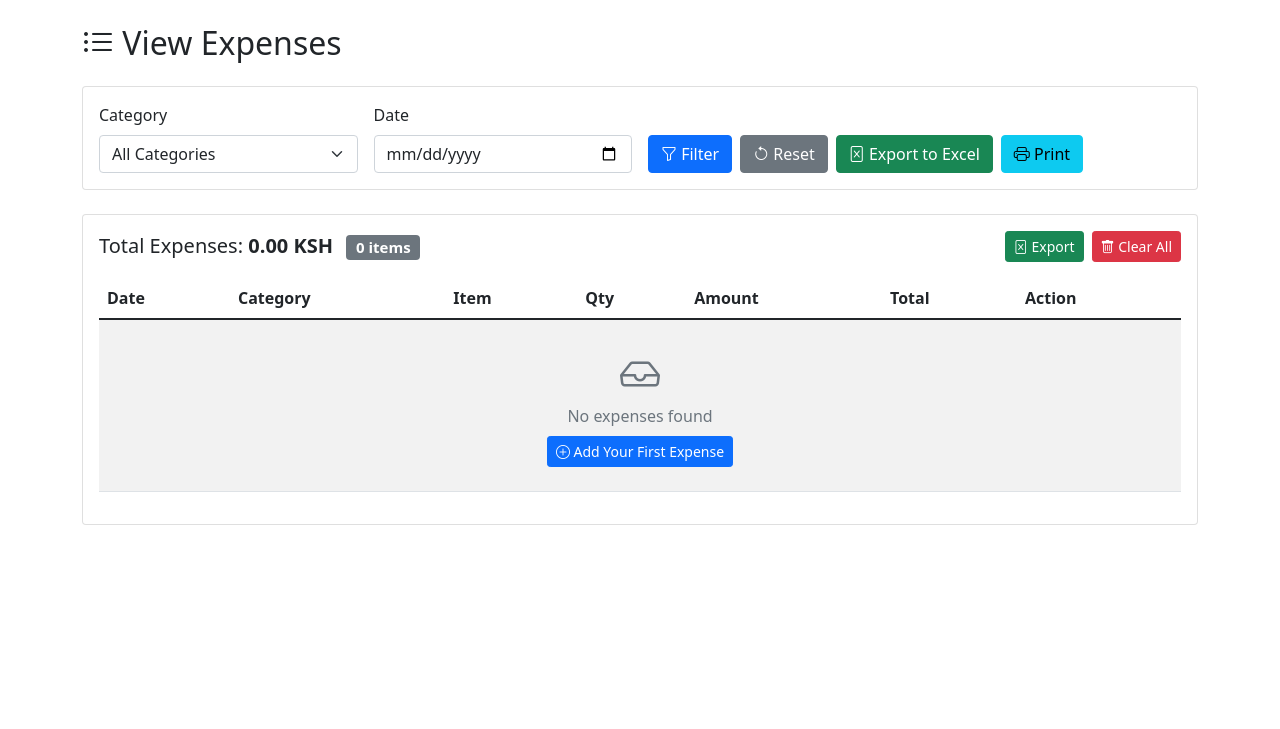
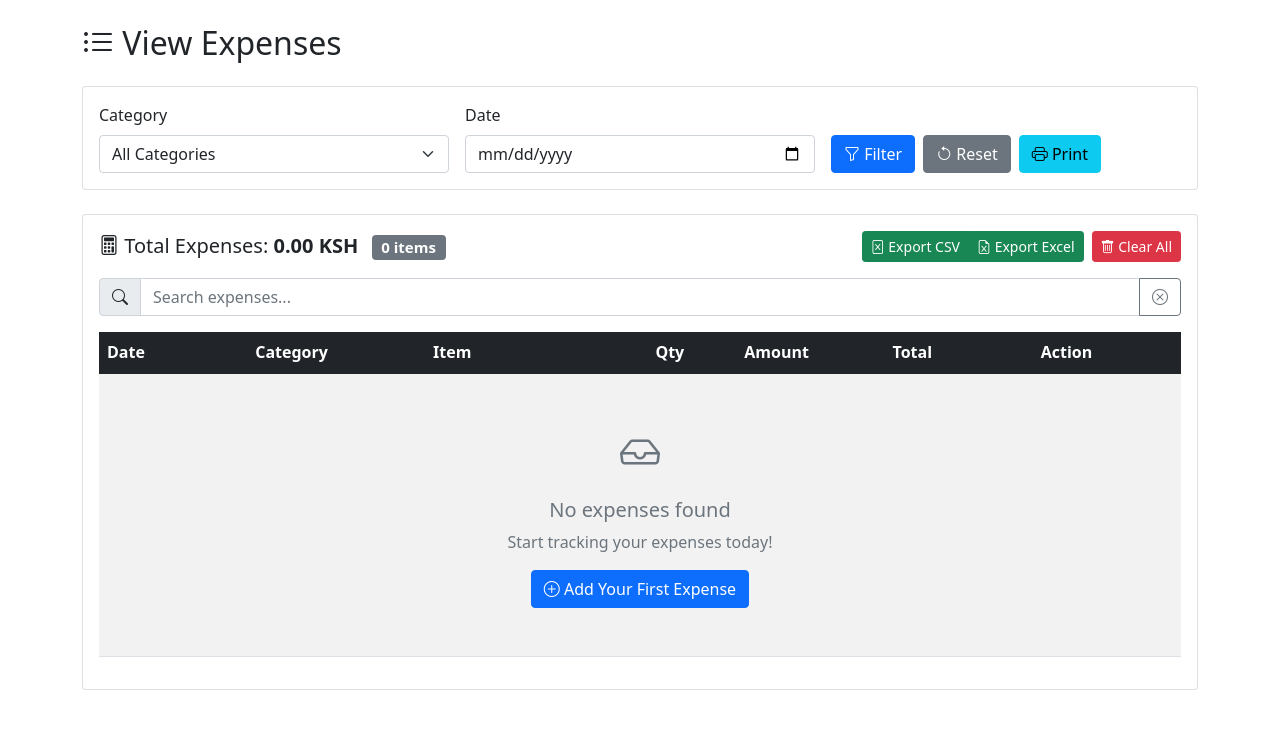
Before and after one commit to Mary-softeng/expense-tracker, a Flask app: page /expenses in a window 1280 px wide. Shown: the part 56-785 px from the top of the page. Run offline with Flask 3, Linux system fonts and the light colour scheme.

Commit message:
updating requirements and app.py

```diff
--- a/app.py
+++ b/app.py
@@ -12,18 +12,14 @@ app.config['SECRET_KEY'] = os.environ.get('SECRET_KEY', 'your-secret-key-here')
 # Database configuration for Render
 database_url = os.environ.get('DATABASE_URL')
 if database_url:
-    # Fix for PostgreSQL on Render
     if database_url.startswith('postgres://'):
         database_url = database_url.replace('postgres://', 'postgresql://', 1)
     app.config['SQLALCHEMY_DATABASE_URI'] = database_url
 else:
-    # Fallback to SQLite with persistent storage
-    # Create data directory if it doesn't exist
+    # Local development with SQLite
     data_dir = os.path.join(os.path.dirname(os.path.abspath(__file__)), 'data')
     if not os.path.exists(data_dir):
         os.makedirs(data_dir)
-
-    # Use SQLite file in persistent directory
     db_path = os.path.join(data_dir, 'expenses.db')
     app.config['SQLALCHEMY_DATABASE_URI'] = f'sqlite:///{db_path}'
 
@@ -53,7 +49,7 @@ def init_db():
     with app.app_context():
         db.create_all()
 
-        # Check if categories exist
+        # Add default categories if they don't exist
         if Category.query.count() == 0:
             default_categories = [
                 ('Fare', 4000),
@@ -79,68 +75,89 @@ init_db()
 @app.route('/')
 def index():
     """Home page - landing page"""
-    total_expenses = Expense.query.count()
-    total_amount = db.session.query(func.sum(Expense.total)).scalar() or 0
-    categories = Category.query.count()
+    try:
+        total_expenses = Expense.query.count()
+        total_amount = db.session.query(func.sum(Expense.total)).scalar() or 0
+        categories = Category.query.count()
 
-    current_month = datetime.now().strftime('%Y-%m')
-    monthly_spent = db.session.query(func.sum(Expense.total)).filter(
-        Expense.date.like(f'{current_month}%')
-    ).scalar() or 0
+        current_month = datetime.now().strftime('%Y-%m')
+        monthly_spent = db.session.query(func.sum(Expense.total)).filter(
+            Expense.date.like(f'{current_month}%')
+        ).scalar() or 0
 
-    return render_template('index.html',
-                         total_expenses=total_expenses,
-                         total_amount=float(total_amount),
-                         categories=categories,
-                         monthly_spent=float(monthly_spent))
+        return render_template('index.html',
+                             total_expenses=total_expenses,
+                             total_amount=float(total_amount),
+                             categories=categories,
+                             monthly_spent=float(monthly_spent))
+    except Exception as e:
+        print(f"Index error: {str(e)}")
+        return render_template('index.html',
+                             total_expenses=0,
+                             total_amount=0,
+                             categories=0,
+                             monthly_spent=0)
 
 @app.route('/dashboard')
 def dashboard():
     """Dashboard with summary and charts"""
-    categories = Category.query.all()
+    try:
+        categories = Category.query.all()
 
-    current_month = datetime.now().strftime('%Y-%m')
+        current_month = datetime.now().strftime('%Y-%m')
 
-    monthly_data = []
-    total_budget = 0
-    total_spent = 0
+        monthly_data = []
+        total_budget = 0
+        total_spent = 0
 
-    for category in categories:
-        monthly_spent = db.session.query(func.sum(Expense.total)).filter(
-            Expense.category_id == category.id,
-            Expense.date.like(f'{current_month}%')
-        ).scalar() or 0
+        for category in categories:
+            monthly_spent = db.session.query(func.sum(Expense.total)).filter(
+                Expense.category_id == category.id,
+                Expense.date.like(f'{current_month}%')
+            ).scalar() or 0
 
-        monthly_spent = float(monthly_spent) if monthly_spent else 0.0
+            monthly_spent = float(monthly_spent) if monthly_spent else 0.0
 
-        total_spent += monthly_spent
-        total_budget += category.budget
+            total_spent += monthly_spent
+            total_budget += category.budget
 
-        percentage = (monthly_spent / category.budget * 100) if category.budget > 0 else 0
+            percentage = (monthly_spent / category.budget * 100) if category.budget > 0 else 0
 
-        monthly_data.append({
-            'name': category.name,
-            'budget': float(category.budget),
-            'spent': monthly_spent,
-            'remaining': float(category.budget - monthly_spent),
-            'percentage': float(min(percentage, 100))
-        })
+            monthly_data.append({
+                'name': category.name,
+                'budget': float(category.budget),
+                'spent': monthly_spent,
+                'remaining': float(category.budget - monthly_spent),
+                'percentage': float(min(percentage, 100))
+            })
 
-    recent_expenses = Expense.query.join(Category).order_by(
-        Expense.date.desc(), Expense.created_at.desc()
-    ).limit(10).all()
+        recent_expenses = Expense.query.join(Category).order_by(
+            Expense.date.desc(), Expense.created_at.desc()
+        ).limit(10).all()
 
-    return render_template('dashboard.html',
-                         monthly_data=monthly_data,
-                         recent_expenses=recent_expenses,
-                         total_budget=float(total_budget),
-                         total_spent=float(total_spent),
-                         current_month=current_month)
+        return render_template('dashboard.html',
+                             monthly_data=monthly_data,
+                             recent_expenses=recent_expenses,
+                             total_budget=float(total_budget),
+                             total_spent=float(total_spent),
+                             current_month=current_month)
+    except Exception as e:
+        print(f"Dashboard error: {str(e)}")
+        flash(f'Error loading dashboard: {str(e)}', 'error')
+        return render_template('dashboard.html',
+                             monthly_data=[],
+                             recent_expenses=[],
+                             total_budget=0,
+                             total_spent=0,
+                             current_month=datetime.now().strftime('%Y-%m'))
 
 @app.route('/add', methods=['GET', 'POST'])
 def add_expense():
     """Add a new expense"""
-    categories = Category.query.all()
+    try:
+        categories = Category.query.all()
+    except:
+        categories = []
 
     if request.method == 'POST':
         category_id = request.form.get('category_id')
@@ -188,6 +205,46 @@ def add_expense():
             db.session.rollback()
 
     return render_template('add_expense.html', categories=categories, now=datetime.now())
+
+@app.route('/expenses')
+def view_expenses():
+    """View all expenses with filtering"""
+    try:
+        category_filter = request.args.get('category', 'All')
+        date_filter = request.args.get('date', '')
+
+        query = Expense.query.join(Category)
+
+        if category_filter != 'All':
+            query = query.filter(Category.name == category_filter)
+
+        if date_filter:
+            query = query.filter(Expense.date == date_filter)
+
+        expenses = query.order_by(Expense.date.desc()).all()
+        categories = Category.query.all()
+
+        total = sum(e.total for e in expenses)
+
+        return render_template('view_expenses.html',
+                             expenses=expenses,
+                             categories=categories,
+                             category_filter=category_filter,
+                             date_filter=date_filter,
+                             total=total)
+    except Exception as e:
+        print(f"Expenses error: {str(e)}")
+        flash(f'Error loading expenses: {str(e)}', 'error')
+        try:
+            categories = Category.query.all()
+        except:
+            categories = []
+        return render_template('view_expenses.html',
+                             expenses=[],
+                             categories=categories,
+                             category_filter='All',
+                             date_filter='',
+                             total=0)
 
 @app.route('/add_category', methods=['POST'])
 def add_category():
@@ -262,31 +319,64 @@ def edit_expense(expense_id):
 
     return render_template('edit_expense.html', expense=expense, categories=categories, now=datetime.now())
 
-@app.route('/expenses')
-def view_expenses():
-    """View all expenses with filtering"""
-    category_filter = request.args.get('category', 'All')
-    date_filter = request.args.get('date', '')
+@app.route('/export_excel')
+def export_excel():
+    """Export expenses to Excel"""
+    try:
+        category_filter = request.args.get('category', 'All')
+        date_filter = request.args.get('date', '')
 
-    query = Expense.query.join(Category)
+        query = Expense.query.join(Category)
 
-    if category_filter != 'All':
-        query = query.filter(Category.name == category_filter)
+        if category_filter != 'All':
+            query = query.filter(Category.name == category_filter)
 
-    if date_filter:
-        query = query.filter(Expense.date == date_filter)
+        if date_filter:
+            query = query.filter(Expense.date == date_filter)
 
-    expenses = query.order_by(Expense.date.desc()).all()
-    categories = Category.query.all()
+        expenses = query.order_by(Expense.date.desc()).all()
 
-    total = sum(e.total for e in expenses)
+        if not expenses:
+            flash('No expenses to export!', 'error')
+            return redirect(url_for('view_expenses'))
 
-    return render_template('view_expenses.html',
-                         expenses=expenses,
-                         categories=categories,
-                         category_filter=category_filter,
-                         date_filter=date_filter,
-                         total=total)
+        # Try Excel export with pandas
+        try:
+            import pandas as pd
+
+            data = []
+            for expense in expenses:
+                data.append({
+                    'Date': expense.date,
+                    'Category': expense.category_ref.name,
+                    'Item Name': expense.item_name,
+                    'Quantity': expense.quantity,
+                    'Amount (KSH)': expense.amount,
+                    'Total (KSH)': expense.total
+                })
+
+            df = pd.DataFrame(data)
+            output = BytesIO()
+
+            with pd.ExcelWriter(output, engine='openpyxl') as writer:
+                df.to_excel(writer, sheet_name='Expenses', index=False)
+
+            output.seek(0)
+            filename = f"expenses_{datetime.now().strftime('%Y%m%d_%H%M%S')}.xlsx"
+
+            return send_file(
+                output,
+                mimetype='application/vnd.openxmlformats-officedocument.spreadsheetml.sheet',
+                as_attachment=True,
+                download_name=filename
+            )
+        except ImportError:
+            # Fallback to CSV if pandas not installed
+            return redirect(url_for('export_csv_simple'))
+
+    except Exception as e:
+        flash(f'Export error: {str(e)}', 'error')
+        return redirect(url_for('view_expenses'))
 
 @app.route('/export_csv_simple')
 def export_csv_simple():
@@ -383,6 +473,21 @@ def clear_all_expenses():
 
     return redirect(url_for('view_expenses'))
 
+@app.route('/debug/expenses')
+def debug_expenses():
+    """Debug endpoint to check expenses"""
+    try:
+        expenses = Expense.query.all()
+        categories = Category.query.all()
+        return {
+            'expense_count': len(expenses),
+            'category_count': len(categories),
+            'expenses': [{'id': e.id, 'item': e.item_name, 'total': e.total} for e in expenses[:5]],
+            'categories': [c.name for c in categories]
+        }
+    except Exception as e:
+        return {'error': str(e)}, 500
+
 @app.errorhandler(404)
 def not_found(error):
     return render_template('404.html'), 404
--- a/templates/view_expenses.html
+++ b/templates/view_expenses.html
@@ -3,10 +3,11 @@
 {% block content %}
 <h2 class="mb-4"><i class="bi bi-list-ul"></i> View Expenses</h2>
 
+<!-- Filter Section -->
 <div class="card mb-4">
     <div class="card-body">
-        <form method="GET" class="row g-3">
-            <div class="col-md-3">
+        <form method="GET" action="{{ url_for('view_expenses') }}" class="row g-3">
+            <div class="col-md-4">
                 <label class="form-label">Category</label>
                 <select name="category" class="form-select">
                     <option value="All" {% if category_filter == 'All' %}selected{% endif %}>All Categories</option>
@@ -17,19 +18,16 @@
                     {% endfor %}
                 </select>
             </div>
-            <div class="col-md-3">
+            <div class="col-md-4">
                 <label class="form-label">Date</label>
                 <input type="date" name="date" class="form-control" value="{{ date_filter }}">
             </div>
-            <div class="col-md-6 d-flex align-items-end gap-2 flex-wrap">
+            <div class="col-md-4 d-flex align-items-end gap-2 flex-wrap">
                 <button type="submit" class="btn btn-primary">
                     <i class="bi bi-funnel"></i> Filter
                 </button>
                 <a href="{{ url_for('view_expenses') }}" class="btn btn-secondary">
                     <i class="bi bi-arrow-counterclockwise"></i> Reset
-                </a>
-                <a href="{{ url_for('export_excel') }}" class="btn btn-success">
-                    <i class="bi bi-file-excel"></i> Export to Excel
                 </a>
                 <button type="button" class="btn btn-info" onclick="window.print()">
                     <i class="bi bi-printer"></i> Print
@@ -39,18 +37,29 @@
     </div>
 </div>
 
+<!-- Export and Summary Section -->
 <div class="card">
     <div class="card-body">
         <div class="d-flex justify-content-between align-items-center mb-3 flex-wrap">
-            <h5 class="mb-2 mb-sm-0">
-                Total Expenses: <strong>{{ "%.2f"|format(total) }} KSH</strong>
-                <span class="badge bg-secondary ms-2">{{ expenses|length }} items</span>
-            </h5>
-            <div class="d-flex gap-2">
-                <a href="{{ url_for('export_excel') }}" class="btn btn-success btn-sm">
-                    <i class="bi bi-file-excel"></i> Export
-                </a>
-                <form method="POST" action="{{ url_for('clear_all_expenses') }}" onsubmit="return confirm('Are you sure you want to clear ALL expenses? This cannot be undone!')">
+            <div>
+                <h5 class="mb-0">
+                    <i class="bi bi-calculator"></i> Total Expenses:
+                    <strong>{{ "%.2f"|format(total) }} KSH</strong>
+                    <span class="badge bg-secondary ms-2">{{ expenses|length }} items</span>
+                </h5>
+            </div>
+            <div class="d-flex gap-2 flex-wrap mt-2 mt-sm-0">
+                <div class="btn-group">
+                    <a href="{{ url_for('export_csv_simple') }}" class="btn btn-success btn-sm">
+                        <i class="bi bi-file-excel"></i> Export CSV
+                    </a>
+                    <a href="{{ url_for('export_excel') }}" class="btn btn-success btn-sm">
+                        <i class="bi bi-file-earmark-excel"></i> Export Excel
+                    </a>
+                </div>
+                <form method="POST" action="{{ url_for('clear_all_expenses') }}"
+                      onsubmit="return confirm('⚠️ Are you sure you want to clear ALL expenses? This cannot be undone!')"
+                      style="display:inline">
                     <button type="submit" class="btn btn-danger btn-sm">
                         <i class="bi bi-trash"></i> Clear All
                     </button>
@@ -58,36 +67,59 @@
             </div>
         </div>
 
+        <!-- Search Box -->
+        <div class="mb-3">
+            <div class="input-group">
+                <span class="input-group-text"><i class="bi bi-search"></i></span>
+                <input type="text" class="form-control" id="searchInput" placeholder="Search expenses..." onkeyup="filterExpenses()">
+                <button class="btn btn-outline-secondary" type="button" onclick="document.getElementById('searchInput').value='';filterExpenses();">
+                    <i class="bi bi-x-circle"></i>
+                </button>
+            </div>
+        </div>
+
+        <!-- Expenses Table -->
         <div class="table-responsive">
-            <table class="table table-striped table-hover">
-                <thead>
+            <table class="table table-striped table-hover" id="expenseTable">
+                <thead class="table-dark">
                     <tr>
-                        <th>Date</th>
-                        <th>Category</th>
-                        <th>Item</th>
-                        <th class="d-none d-sm-table-cell">Qty</th>
-                        <th class="d-none d-sm-table-cell">Amount</th>
-                        <th>Total</th>
-                        <th>Action</th>
+                        <th style="min-width: 100px;">Date</th>
+                        <th style="min-width: 120px;">Category</th>
+                        <th style="min-width: 150px;">Item</th>
+                        <th class="d-none d-sm-table-cell" style="min-width: 60px;">Qty</th>
+                        <th class="d-none d-sm-table-cell" style="min-width: 100px;">Amount</th>
+                        <th style="min-width: 100px;">Total</th>
+                        <th style="min-width: 100px;">Action</th>
                     </tr>
                 </thead>
                 <tbody>
                     {% for expense in expenses %}
                     <tr>
                         <td>{{ expense.date }}</td>
-                        <td><span class="badge bg-primary">{{ expense.category_ref.name }}</span></td>
-                        <td>{{ expense.item_name }}</td>
+                        <td>
+                            <span class="badge bg-primary" style="font-size: 0.85rem;">
+                                {{ expense.category_ref.name }}
+                            </span>
+                        </td>
+                        <td>
+                            <strong>{{ expense.item_name }}</strong>
+                        </td>
                         <td class="d-none d-sm-table-cell">{{ expense.quantity }}</td>
                         <td class="d-none d-sm-table-cell">{{ "%.2f"|format(expense.amount) }}</td>
-                        <td><strong>{{ "%.2f"|format(expense.total) }}</strong></td>
                         <td>
-                            <div class="btn-group btn-group-sm">
-                                <a href="{{ url_for('edit_expense', expense_id=expense.id) }}" class="btn btn-warning">
+                            <strong class="text-primary">{{ "%.2f"|format(expense.total) }}</strong>
+                        </td>
+                        <td>
+                            <div class="btn-group btn-group-sm" role="group">
+                                <a href="{{ url_for('edit_expense', expense_id=expense.id) }}"
+                                   class="btn btn-warning"
+                                   title="Edit Expense">
                                     <i class="bi bi-pencil"></i>
                                 </a>
                                 <form method="POST" action="{{ url_for('delete_expense', expense_id=expense.id) }}"
-                                      onsubmit="return confirm('Delete this expense?')" style="display:inline">
-                                    <button type="submit" class="btn btn-danger">
+                                      onsubmit="return confirm('Delete this expense?')"
+                                      style="display:inline">
+                                    <button type="submit" class="btn btn-danger" title="Delete Expense">
                                         <i class="bi bi-x-circle"></i>
                                     </button>
                                 </form>
@@ -96,10 +128,11 @@
                     </tr>
                     {% else %}
                     <tr>
-                        <td colspan="7" class="text-center py-4">
-                            <i class="bi bi-inbox fs-1 d-block text-muted"></i>
-                            <p class="text-muted mb-2">No expenses found</p>
-                            <a href="{{ url_for('add_expense') }}" class="btn btn-primary btn-sm">
+                        <td colspan="7" class="text-center py-5">
+                            <i class="bi bi-inbox fs-1 d-block text-muted mb-3"></i>
+                            <h5 class="text-muted">No expenses found</h5>
+                            <p class="text-muted mb-3">Start tracking your expenses today!</p>
+                            <a href="{{ url_for('add_expense') }}" class="btn btn-primary">
                                 <i class="bi bi-plus-circle"></i> Add Your First Expense
                             </a>
                         </td>
@@ -108,6 +141,113 @@
                 </tbody>
             </table>
         </div>
+
+        <!-- Pagination Info -->
+        {% if expenses %}
+        <div class="d-flex justify-content-between align-items-center mt-3">
+            <small class="text-muted">
+                Showing {{ expenses|length }} expense(s)
+            </small>
+            <div class="btn-group">
+                <button class="btn btn-outline-secondary btn-sm" onclick="window.scrollTo(0,0)">
+                    <i class="bi bi-arrow-up"></i> Top
+                </button>
+            </div>
+        </div>
+        {% endif %}
     </div>
 </div>
+
+<!-- JavaScript for Search and Filter -->
+<script>
+// Live search/filter for expenses
+function filterExpenses() {
+    const input = document.getElementById('searchInput');
+    const filter = input.value.toUpperCase();
+    const table = document.getElementById('expenseTable');
+    const rows = table.getElementsByTagName('tr');
+
+    for (let i = 1; i < rows.length; i++) {
+        const cells = rows[i].getElementsByTagName('td');
+        let found = false;
+
+        // Skip if no cells (header row)
+        if (cells.length === 0) continue;
+
+        // Search through all cells except the last one (action column)
+        for (let j = 0; j < cells.length - 1; j++) {
+            const txtValue = cells[j].textContent || cells[j].innerText;
+            if (txtValue.toUpperCase().indexOf(filter) > -1) {
+                found = true;
+                break;
+            }
+        }
+        rows[i].style.display = found ? '' : 'none';
+    }
+
+    // Show/hide "no results" message
+    let visibleRows = 0;
+    for (let i = 1; i < rows.length; i++) {
+        if (rows[i].style.display !== 'none') {
+            visibleRows++;
+        }
+    }
+
+    // If no visible rows, show message
+    const noResults = document.getElementById('noResultsMessage');
+    if (visibleRows === 0 && document.querySelector('tbody tr td[colspan]') === null) {
+        // Create no results message if it doesn't exist
+        if (!noResults) {
+            const tbody = document.querySelector('tbody');
+            const tr = document.createElement('tr');
+            tr.id = 'noResultsMessage';
+            tr.innerHTML = `
+                <td colspan="7" class="text-center py-4">
+                    <i class="bi bi-search fs-1 d-block text-muted"></i>
+                    <p class="text-muted mt-2">No matching expenses found</p>
+                    <button class="btn btn-sm btn-outline-secondary" onclick="document.getElementById('searchInput').value='';filterExpenses();">
+                        Clear Search
+                    </button>
+                </td>
+            `;
+            tbody.appendChild(tr);
+        }
+    } else if (noResults) {
+        noResults.remove();
+    }
+}
+
+// Keyboard shortcut: Press Ctrl+F to focus search
+document.addEventListener('keydown', function(e) {
+    if ((e.ctrlKey || e.metaKey) && e.key === 'f') {
+        e.preventDefault();
+        document.getElementById('searchInput').focus();
+        document.getElementById('searchInput').select();
+    }
+});
+
+// Auto-hide alerts after 5 seconds
+document.addEventListener('DOMContentLoaded', function() {
+    setTimeout(function() {
+        const alerts = document.querySelectorAll('.alert');
+        alerts.forEach(function(alert) {
+            const bsAlert = new bootstrap.Alert(alert);
+            bsAlert.close();
+        });
+    }, 5000);
+});
+
+// Confirm delete function (used in inline onclick)
+function confirmDelete(expenseId) {
+    return confirm('Are you sure you want to delete this expense?');
+}
+
+// Print only the table
+function printTable() {
+    window.print();
+}
+
+console.log('✅ Expenses page loaded successfully!');
+console.log('📊 Total expenses:', {{ expenses|length }});
+</script>
 {% endblock %}
```
